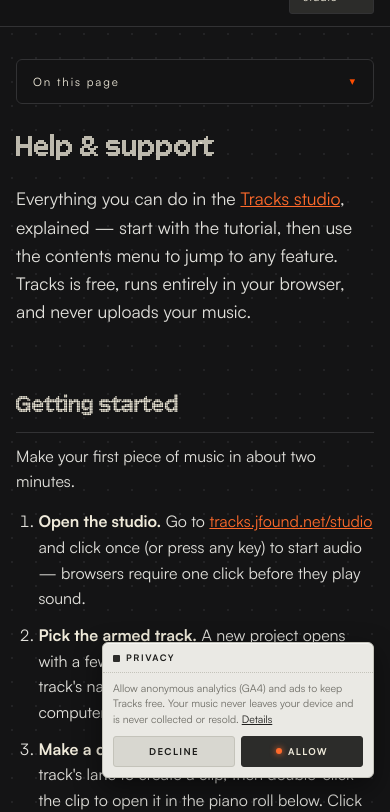
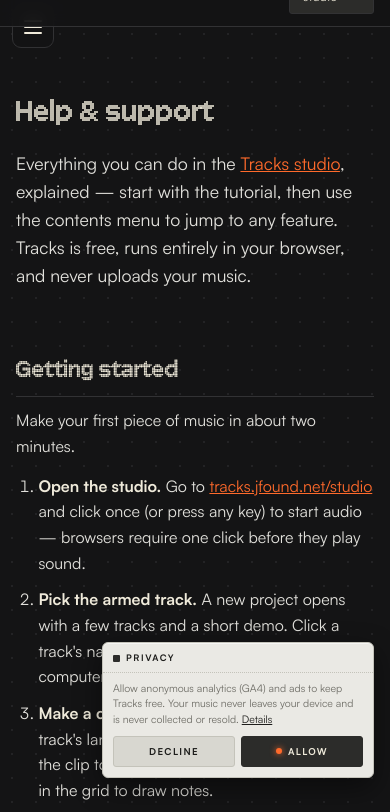
Before and after one commit to leongtongkit/tracks, a website: page public/help/index.html in a window 390 px wide. Shown: the part 50-862 px from the top of the page. Drawn offline with Linux system fonts and the light colour scheme.

Commit message:
Help: TOC as an off-canvas LEFT drawer with a top-left hamburger on phones
Folds into a 3-dash icon top-left; tap to slide in a left side pane (scrim +
close ×, Esc/backdrop/link to close). Desktop keeps its sticky sidebar.

```diff
--- a/public/help/index.html
+++ b/public/help/index.html
@@ -45,10 +45,13 @@
 
     <main>
       <div class="help-layout">
+        <button class="toc-fab" type="button" aria-label="Contents" aria-expanded="false" aria-controls="help-toc-nav"><span class="hb"></span></button>
+        <div class="toc-scrim" hidden></div>
         <aside class="help-toc">
-          <button class="toc-toggle" type="button" aria-expanded="false" aria-controls="help-toc-nav">
-            <span>On this page</span><span class="toc-caret" aria-hidden="true">▾</span>
-          </button>
+          <div class="toc-head">
+            <span class="toc-title">On this page</span>
+            <button class="toc-close" type="button" aria-label="Close contents">×</button>
+          </div>
           <nav id="help-toc-nav">
             <a href="#start">Getting started</a>
             <a href="#transport">The transport bar</a>
@@ -339,18 +342,20 @@
       (function () {
         var toc = document.querySelector('.help-toc');
         if (!toc) return;
-        var btn = toc.querySelector('.toc-toggle');
+        var fab = document.querySelector('.toc-fab');
+        var scrim = document.querySelector('.toc-scrim');
+        var closeBtn = toc.querySelector('.toc-close');
         var nav = toc.querySelector('#help-toc-nav');
-        btn.addEventListener('click', function () {
-          var open = toc.classList.toggle('open');
-          btn.setAttribute('aria-expanded', open ? 'true' : 'false');
-        });
-        nav.addEventListener('click', function (e) {
-          if (e.target.tagName === 'A') {
-            toc.classList.remove('open');
-            btn.setAttribute('aria-expanded', 'false');
-          }
-        });
+        function setOpen(open) {
+          toc.classList.toggle('open', open);
+          if (scrim) scrim.hidden = !open;
+          if (fab) fab.setAttribute('aria-expanded', open ? 'true' : 'false');
+        }
+        if (fab) fab.addEventListener('click', function () { setOpen(!toc.classList.contains('open')); });
+        if (closeBtn) closeBtn.addEventListener('click', function () { setOpen(false); });
+        if (scrim) scrim.addEventListener('click', function () { setOpen(false); });
+        nav.addEventListener('click', function (e) { if (e.target.tagName === 'A') setOpen(false); });
+        document.addEventListener('keydown', function (e) { if (e.key === 'Escape') setOpen(false); });
       })();
     </script>
   </body>
--- a/public/site.css
+++ b/public/site.css
@@ -462,22 +462,10 @@
   align-items: start;
 }
 .help-toc { position: sticky; top: 72px; }
-.help-toc .toc-toggle {
-  display: flex;
-  align-items: center;
-  justify-content: space-between;
-  width: 100%;
-  background: none;
-  border: none;
-  padding: 0;
-  margin-bottom: 0.6rem;
-  cursor: default;
-  font-family: var(--font-mono);
-  font-size: 0.66rem;
-  letter-spacing: 0.16em;
-  color: var(--bone-dim);
-}
-.help-toc .toc-caret { display: none; }
+/* desktop: hamburger/scrim/close are hidden; the aside is the sticky sidebar */
+.toc-fab, .toc-scrim, .help-toc .toc-close { display: none; }
+.help-toc .toc-head { margin-bottom: 0.6rem; }
+.help-toc .toc-title { font-family: var(--font-mono); font-size: 0.66rem; letter-spacing: 0.16em; color: var(--bone-dim); }
 .help-toc nav { display: flex; flex-direction: column; border-left: 1px solid var(--well-edge); }
 .help-toc a {
   font-size: 0.86rem;
@@ -514,52 +502,83 @@
 /* ---------- responsive ---------- */
 
 @media (max-width: 820px) {
-  .help-layout { grid-template-columns: 1fr; gap: 1rem; }
-  /* collapsible "On this page" drawer — folded by default, sticky under the nav */
+  .help-layout { grid-template-columns: 1fr; gap: 1rem; padding-top: 3.6rem; }
+
+  /* hamburger (3-dash) at top-left, below the sticky nav */
+  .toc-fab {
+    display: flex;
+    align-items: center;
+    justify-content: center;
+    position: fixed;
+    top: 56px;
+    left: 12px;
+    z-index: 46;
+    width: 42px;
+    height: 42px;
+    background: rgba(20, 20, 21, 0.92);
+    backdrop-filter: blur(8px);
+    border: 1px solid var(--well-edge);
+    border-radius: 9px;
+    cursor: pointer;
+  }
+  .toc-fab .hb, .toc-fab .hb::before, .toc-fab .hb::after {
+    content: '';
+    display: block;
+    width: 18px;
+    height: 2px;
+    background: var(--bone);
+    border-radius: 2px;
+  }
+  .toc-fab .hb { position: relative; }
+  .toc-fab .hb::before { position: absolute; top: -6px; left: 0; }
+  .toc-fab .hb::after { position: absolute; top: 6px; left: 0; }
+
+  /* dim backdrop behind the open pane */
+  .toc-scrim { position: fixed; inset: 0; z-index: 55; background: rgba(0, 0, 0, 0.5); }
+
+  /* the off-canvas LEFT pane — slid out by default, slides in when open */
   .help-toc {
-    position: sticky;
-    top: 46px;
-    z-index: 40;
-    border: 1px solid var(--well-edge);
-    border-radius: var(--radius-md);
-    background: rgba(20, 20, 21, 0.96);
-    backdrop-filter: blur(8px);
+    position: fixed;
+    top: 0;
+    left: 0;
+    bottom: 0;
+    z-index: 60;
+    width: 80%;
+    max-width: 320px;
+    transform: translateX(-100%);
+    transition: transform 0.28s var(--ease-snap);
+    background: var(--desk);
+    border-right: 1px solid var(--well-edge);
+    border-radius: 0;
     padding: 0;
-    overflow: hidden;
+    overflow-y: auto;
   }
-  .help-toc .toc-toggle {
-    margin-bottom: 0;
-    padding: 0.85rem 1rem;
+  .help-toc.open { transform: translateX(0); box-shadow: 0 0 40px rgba(0, 0, 0, 0.5); }
+  .help-toc .toc-head {
+    display: flex;
+    align-items: center;
+    justify-content: space-between;
+    padding: 1rem;
+    margin: 0;
+    border-bottom: 1px solid var(--well-edge);
+  }
+  .help-toc .toc-title { color: var(--bone); font-size: 0.7rem; }
+  .help-toc .toc-close {
+    display: block;
+    background: none;
+    border: none;
+    color: var(--bone-dim);
+    font-size: 1.6rem;
+    line-height: 1;
     cursor: pointer;
-    font-size: 0.72rem;
-    color: var(--bone);
+    padding: 0 0.2rem;
   }
-  .help-toc .toc-caret {
-    display: inline-block;
-    color: var(--accent);
-    font-size: 0.7rem;
-    transition: transform 0.2s var(--ease-snap);
-  }
-  .help-toc.open .toc-caret { transform: rotate(180deg); }
-  .help-toc nav {
-    display: flex;
-    flex-direction: column;
-    border-left: none;
-    max-height: 0;
-    overflow: hidden;
-    transition: max-height 0.28s ease;
-  }
-  .help-toc.open nav {
-    max-height: 72vh;
-    overflow-y: auto;
-    border-top: 1px solid var(--well-edge);
-  }
+  .help-toc nav { display: flex; flex-direction: column; border-left: none; }
   .help-toc nav a {
     border-left: none;
-    padding: 0.7rem 1rem;
+    padding: 0.85rem 1rem;
     border-bottom: 1px solid var(--well-edge);
   }
-  .help-toc nav a:last-child { border-bottom: none; }
   dl.kv { grid-template-columns: 1fr; }
   dl.kv dd { border-top: none; padding-top: 0; }
 }
```
